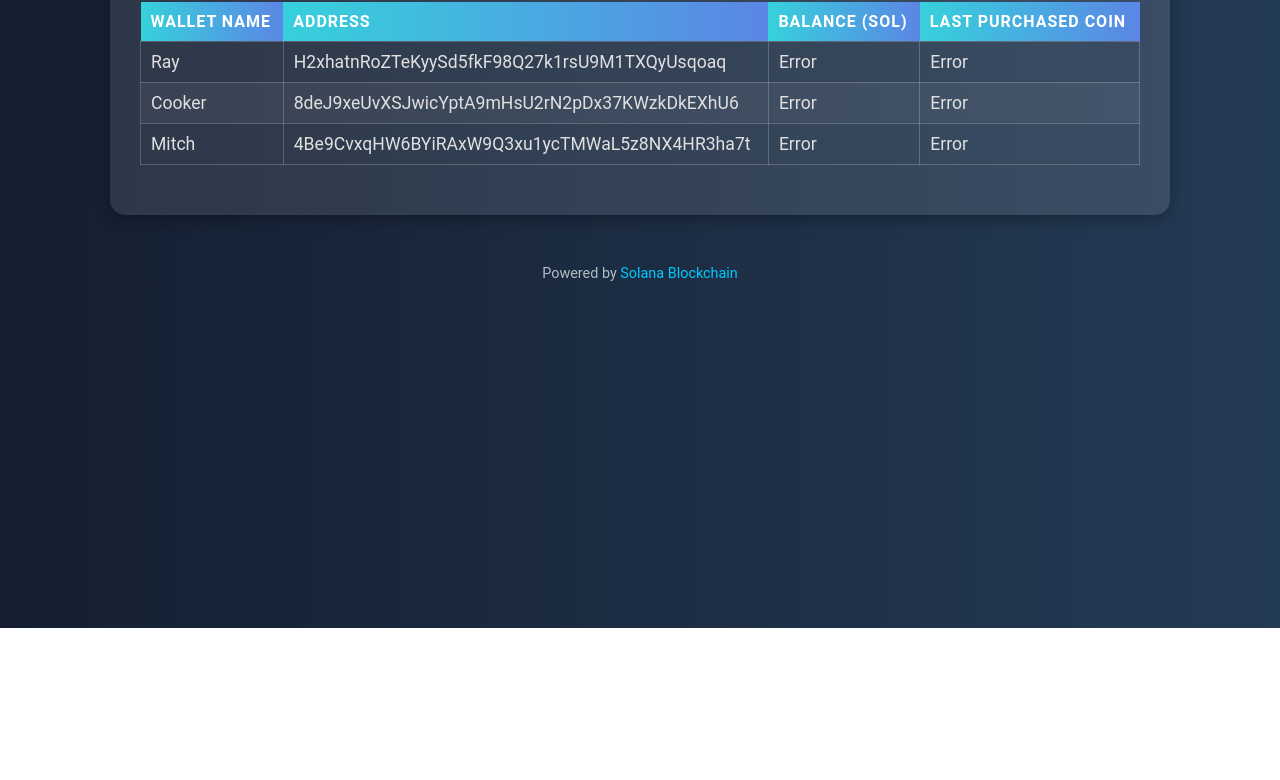
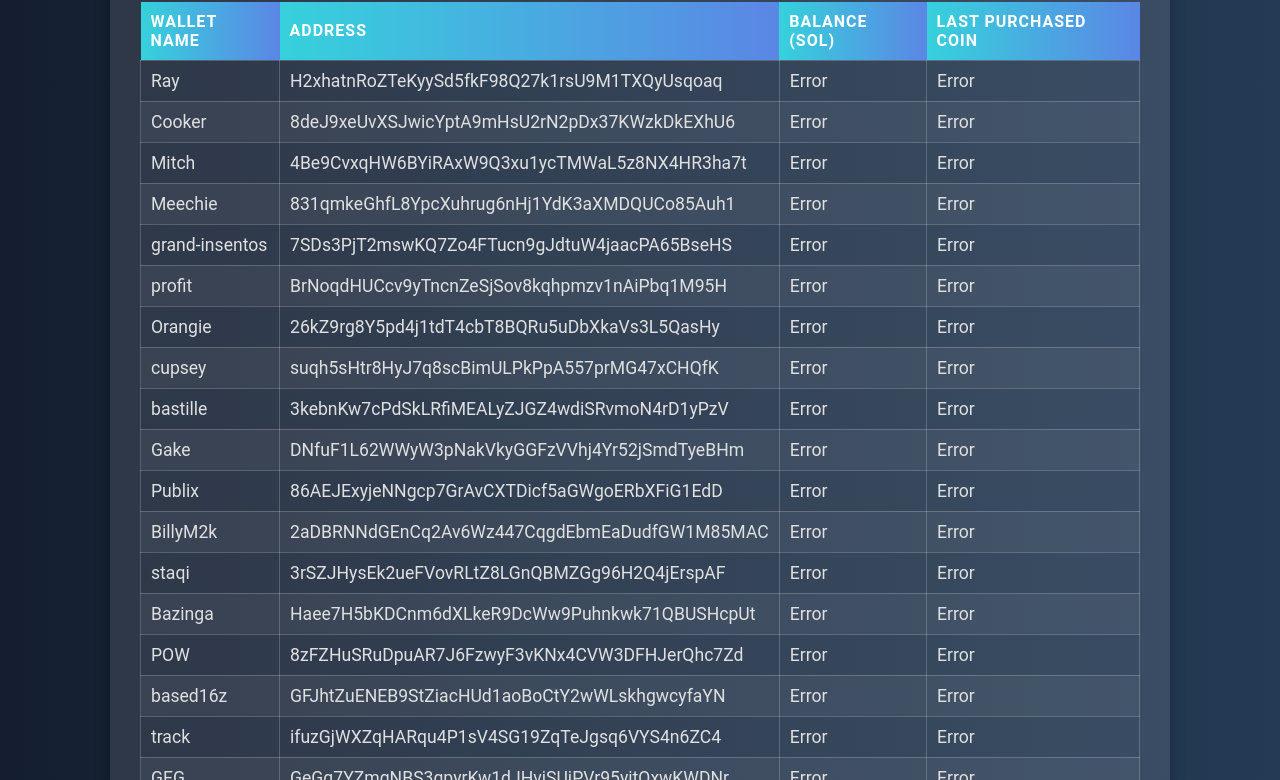
Before and after one commit to zex-sol/Whale-Tracker, a plain HTML site: page index.html in a window 1280 px wide. Shown: the part 172-952 px from the top of the page. Before the commit the page ends 800 px from the top, so only its background shows below. Drawn offline with Linux system fonts and the light colour scheme; no server answers.

Commit message:
Update index.html

```diff
--- a/index.html
+++ b/index.html
@@ -109,7 +109,22 @@
             { address: "H2xhatnRoZTeKyySd5fkF98Q27k1rsU9M1TXQyUsqoaq", name: "Ray" },
             { address: "8deJ9xeUvXSJwicYptA9mHsU2rN2pDx37KWzkDkEXhU6", name: "Cooker" },
             { address: "4Be9CvxqHW6BYiRAxW9Q3xu1ycTMWaL5z8NX4HR3ha7t", name: "Mitch" },
-            // Add more wallets as needed
+            { address: "831qmkeGhfL8YpcXuhrug6nHj1YdK3aXMDQUCo85Auh1", name: "Meechie" },
+            { address: "7SDs3PjT2mswKQ7Zo4FTucn9gJdtuW4jaacPA65BseHS", name: "grand-insentos" },
+            { address: "BrNoqdHUCcv9yTncnZeSjSov8kqhpmzv1nAiPbq1M95H", name: "profit" },
+            { address: "26kZ9rg8Y5pd4j1tdT4cbT8BQRu5uDbXkaVs3L5QasHy", name: "Orangie" },
+            { address: "suqh5sHtr8HyJ7q8scBimULPkPpA557prMG47xCHQfK", name: "cupsey" },
+            { address: "3kebnKw7cPdSkLRfiMEALyZJGZ4wdiSRvmoN4rD1yPzV", name: "bastille" },
+            { address: "DNfuF1L62WWyW3pNakVkyGGFzVVhj4Yr52jSmdTyeBHm", name: "Gake" },
+            { address: "86AEJExyjeNNgcp7GrAvCXTDicf5aGWgoERbXFiG1EdD", name: "Publix" },
+            { address: "2aDBRNNdGEnCq2Av6Wz447CqgdEbmEaDudfGW1M85MAC", name: "BillyM2k" },
+            { address: "3rSZJHysEk2ueFVovRLtZ8LGnQBMZGg96H2Q4jErspAF", name: "staqi" },
+            { address: "Haee7H5bKDCnm6dXLkeR9DcWw9Puhnkwk71QBUSHcpUt", name: "Bazinga" },
+            { address: "8zFZHuSRuDpuAR7J6FzwyF3vKNx4CVW3DFHJerQhc7Zd", name: "POW" },
+            { address: "GFJhtZuENEB9StZiacHUd1aoBoCtY2wWLskhgwcyfaYN", name: "based16z" },
+            { address: "ifuzGjWXZqHARqu4P1sV4SG19ZqTeJgsq6VYS4n6ZC4", name: "track" },
+            { address: "GeGq7YZmgNBS3gpyrKw1dJHviSUiPVr95yitQxwKWDNr", name: "GEG" },
+            { address: "6aHwW1Hn1gQmfrBaseywYKh4X8xgNauyJkZ6qz8L6JgC", name: "real" }
         ];
 
         async function fetchBalance(address) {
```
